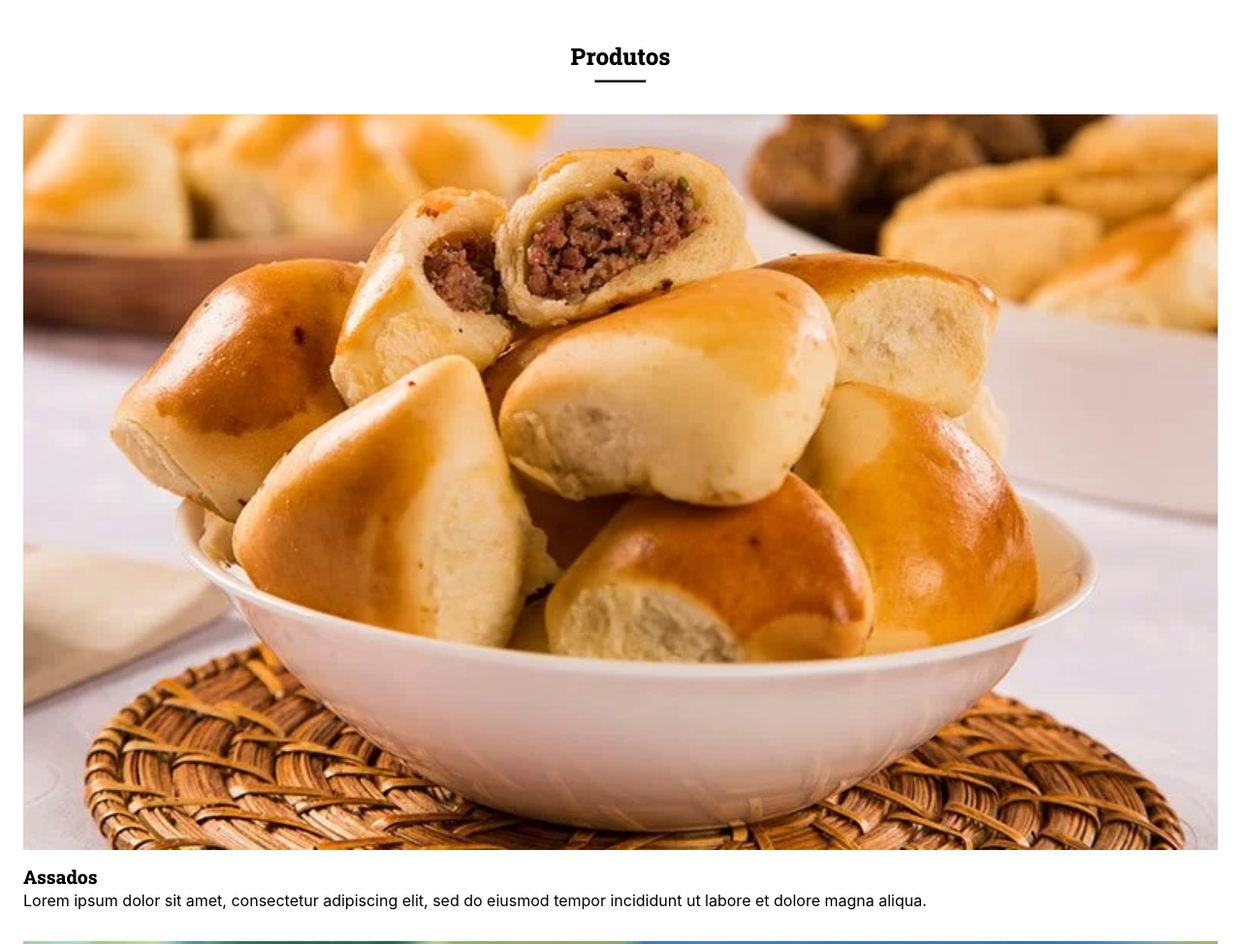
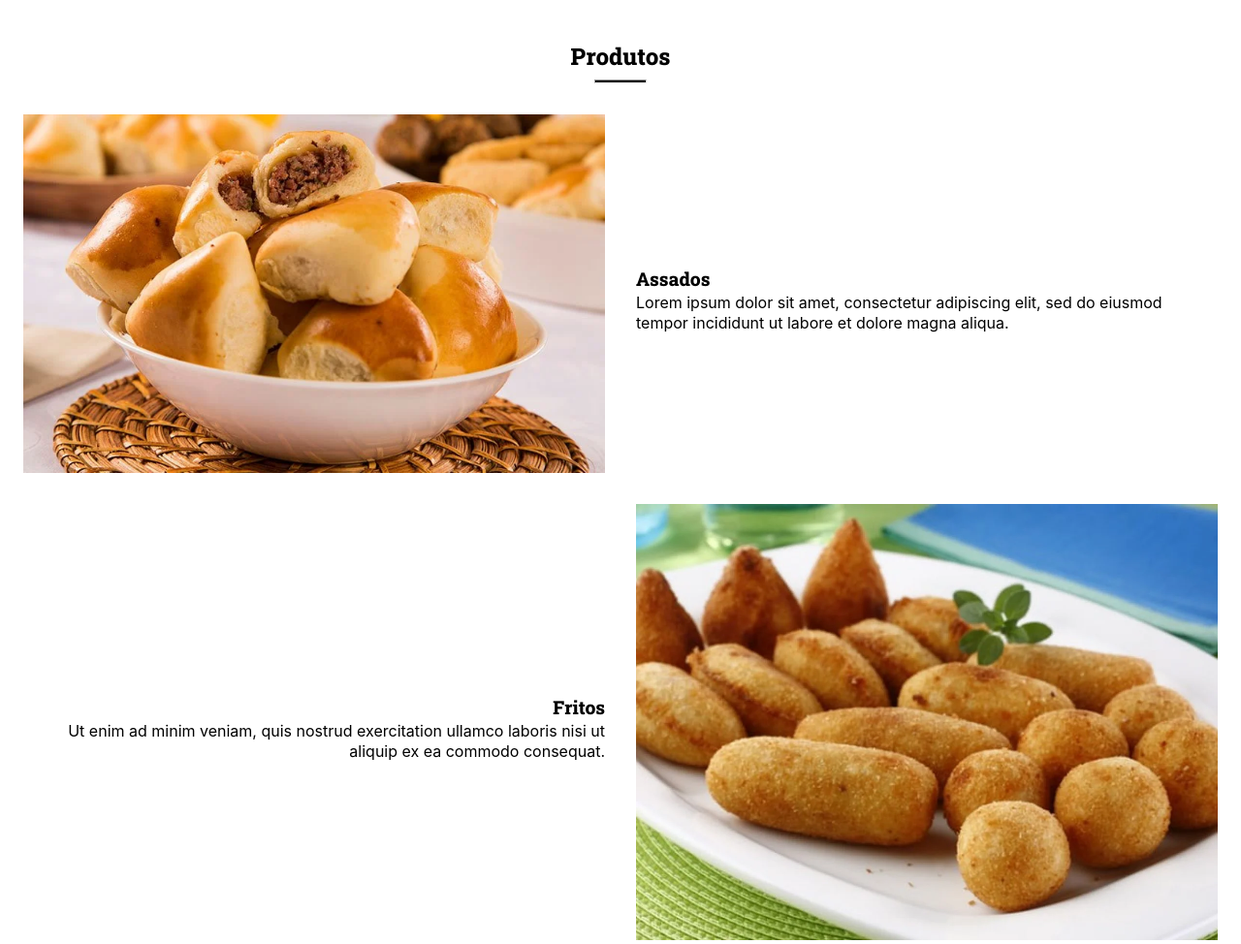
Before and after one commit to xofen/minha_lanchonete_Fulture_HTMLCSS, a plain HTML site: page index.html in a window 1280 px wide. Shown: the part 486-1460 px from the top of the page at 97% size. Drawn offline with Linux system fonts and the light colour scheme.

Commit message:
PRODUTOS responsive

```diff
--- a/index.html
+++ b/index.html
@@ -64,7 +64,7 @@
                 </li>
                 <li>
                     <img src="./imgs/salgados-fritos.webp" alt="Táboa de Salgados Fritos">
-                    <div>
+                    <div class="reverso">
                         <h3>Fritos</h3>
                         <p>Ut enim ad minim veniam, quis nostrud exercitation ullamco laboris nisi ut aliquip ex ea commodo consequat.</p>
                     </div>
--- a/style.css
+++ b/style.css
@@ -84,6 +84,24 @@
 }
 
 /* ________ PRODUTOS __________ */
+@media (max-width:801px) {
+
+}
+
+@media (min-width:801px) {
+    #products-list li {
+        display: grid;
+        grid-template-columns: 1fr 1fr;
+        gap: 2rem;
+        align-items: center;
+    }
+
+    .reverso {
+        order: -1;
+        text-align: right;
+    }
+}
+
 #products-list ul {
     display: flex;
     flex-direction: column;
```
